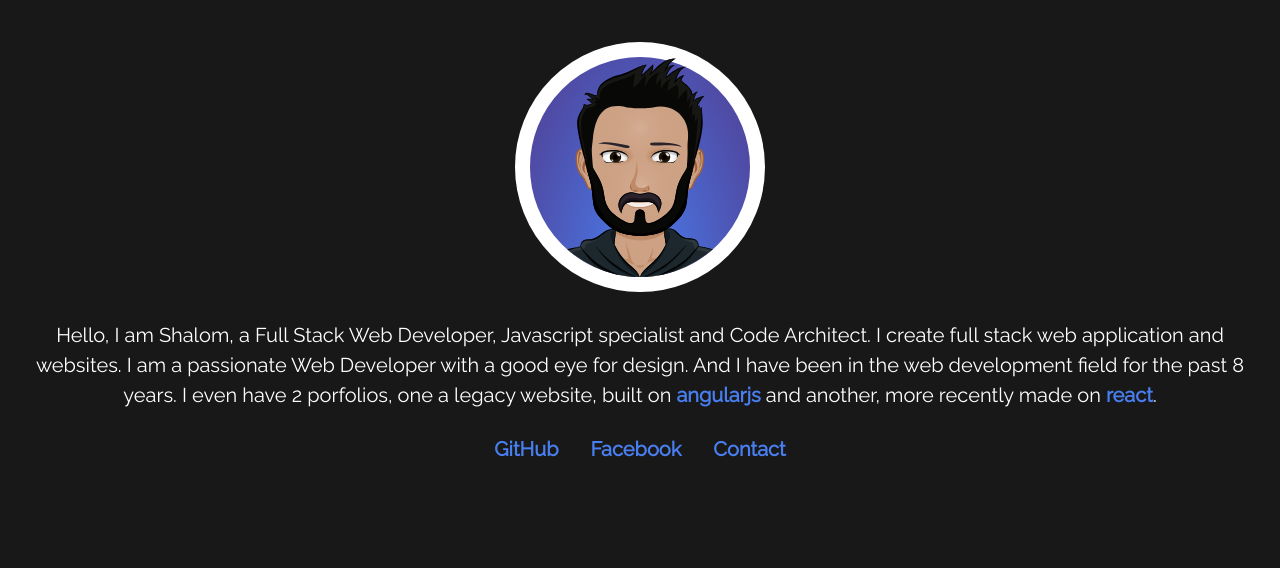
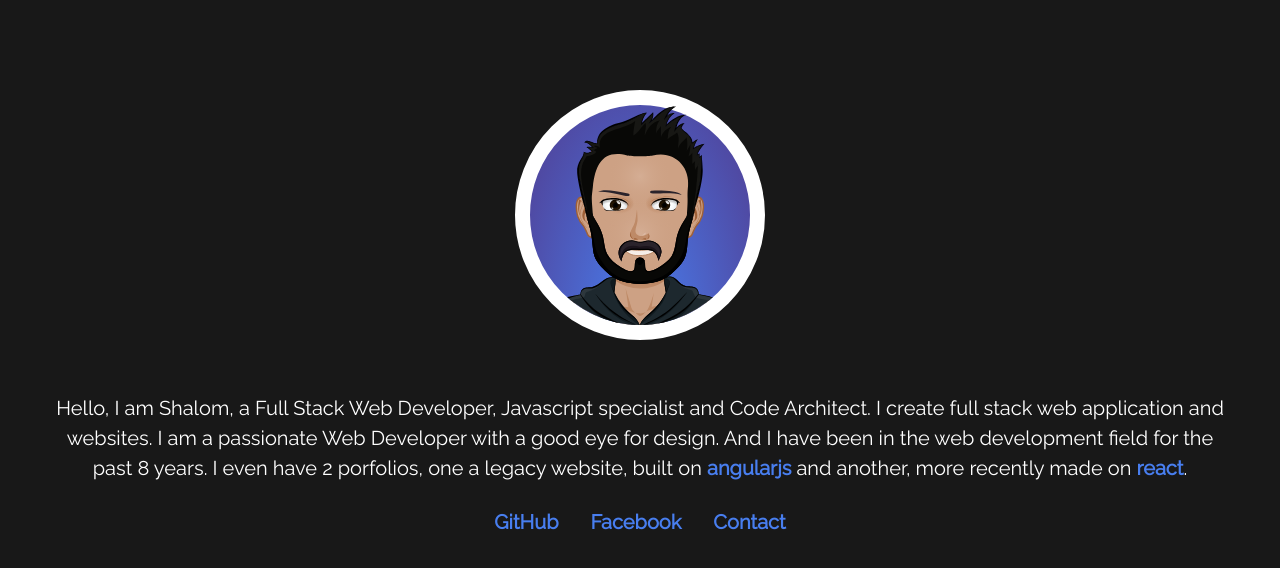
Before and after one commit to shalomsam/html-portfolio, a plain HTML site: page index.html in a window 1280 px wide. Drawn offline with nearby package versions, Linux system fonts and the light colour scheme.

Commit message:
Updated broken angular portfolio link & minor css updates

```diff
--- a/css/main.css
+++ b/css/main.css
@@ -34,6 +34,7 @@ a:hover:after {
         height: 300px;
         margin-left: auto;
         margin-right: auto;
+        margin-bottom: 25px;
     }
 }
 
@@ -78,6 +79,9 @@ a:hover:after {
     margin-top: 33px;
 }
 
+.max-width-1200 {
+    max-width: 1200px;
+}
 
 .nav {
     display: inline-flex;
--- a/index.html
+++ b/index.html
@@ -53,9 +53,9 @@
 		<div class="spinner"></div>
 	</div>
 
-	<div class="container-fluid">
+	<div class="container-fluid max-width-1200">
 		<div class="row">
-			<div class="col text-center">
+			<div class="col py-lg-4 py-xl-5 text-center">
 				<div class="aavtar">
 					<div class="backdrop"></div>
 					<div class="clipMask">
@@ -63,7 +63,7 @@
 					</div>
 				</div>
 				<p>
-					Hello, I am Shalom, a Full Stack Web Developer, Javascript specialist and Code Architect. I create full stack web application and websites. I am a passionate Web Developer with a good eye for design. And I have been in the web development field for the past 8 years. I even have 2 porfolios, one a legacy website, built on <a href="https://angular.shalomsam.com">angularjs</a> and another, more recently made on <a href="https://react.shalomsam.com">react</a>.
+					Hello, I am Shalom, a Full Stack Web Developer, Javascript specialist and Code Architect. I create full stack web application and websites. I am a passionate Web Developer with a good eye for design. And I have been in the web development field for the past 8 years. I even have 2 porfolios, one a legacy website, built on <a href="https://angularjs.shalomsam.com">angularjs</a> and another, more recently made on <a href="https://react.shalomsam.com">react</a>.
 				</p>
 				<ul class="nav mr-auto">
 					<li class="nav-item">
```
